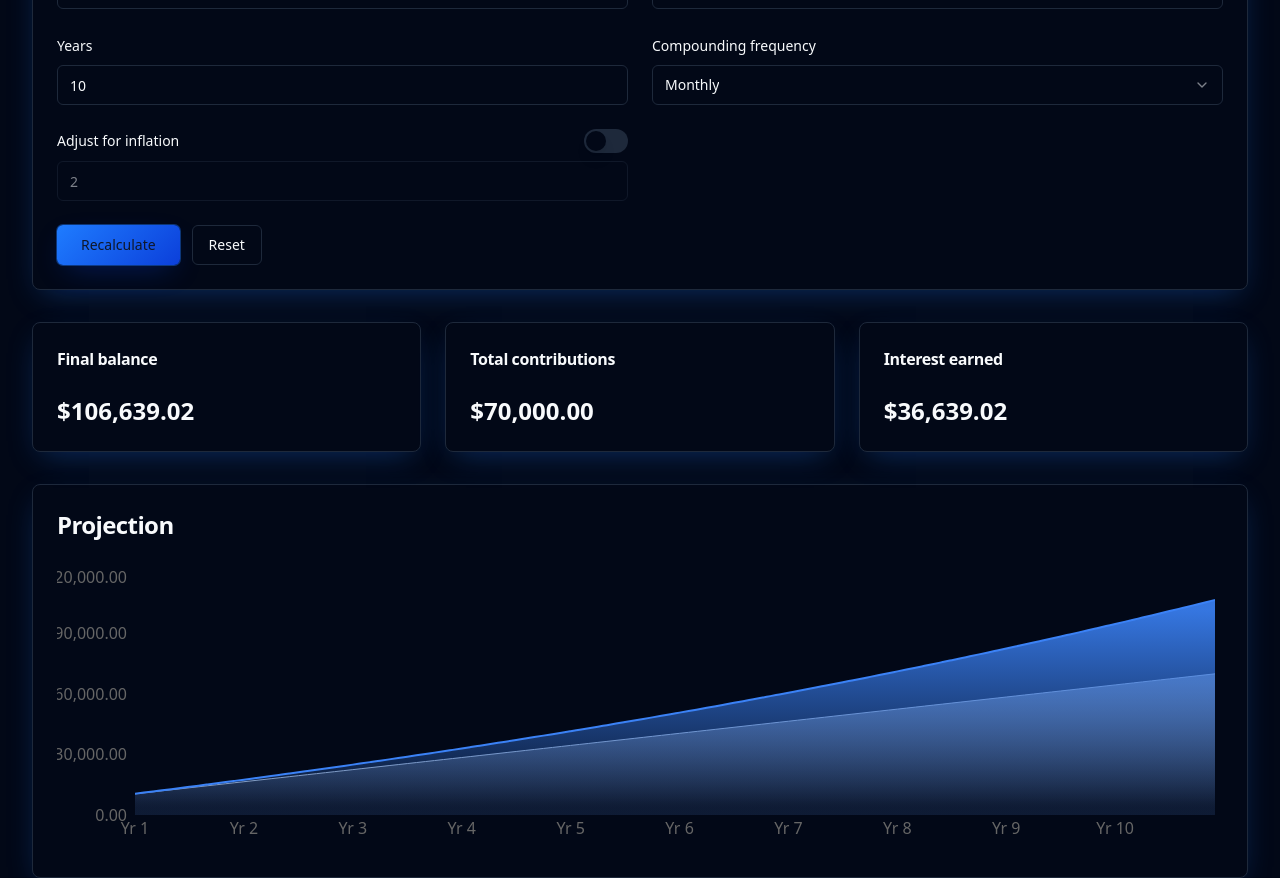
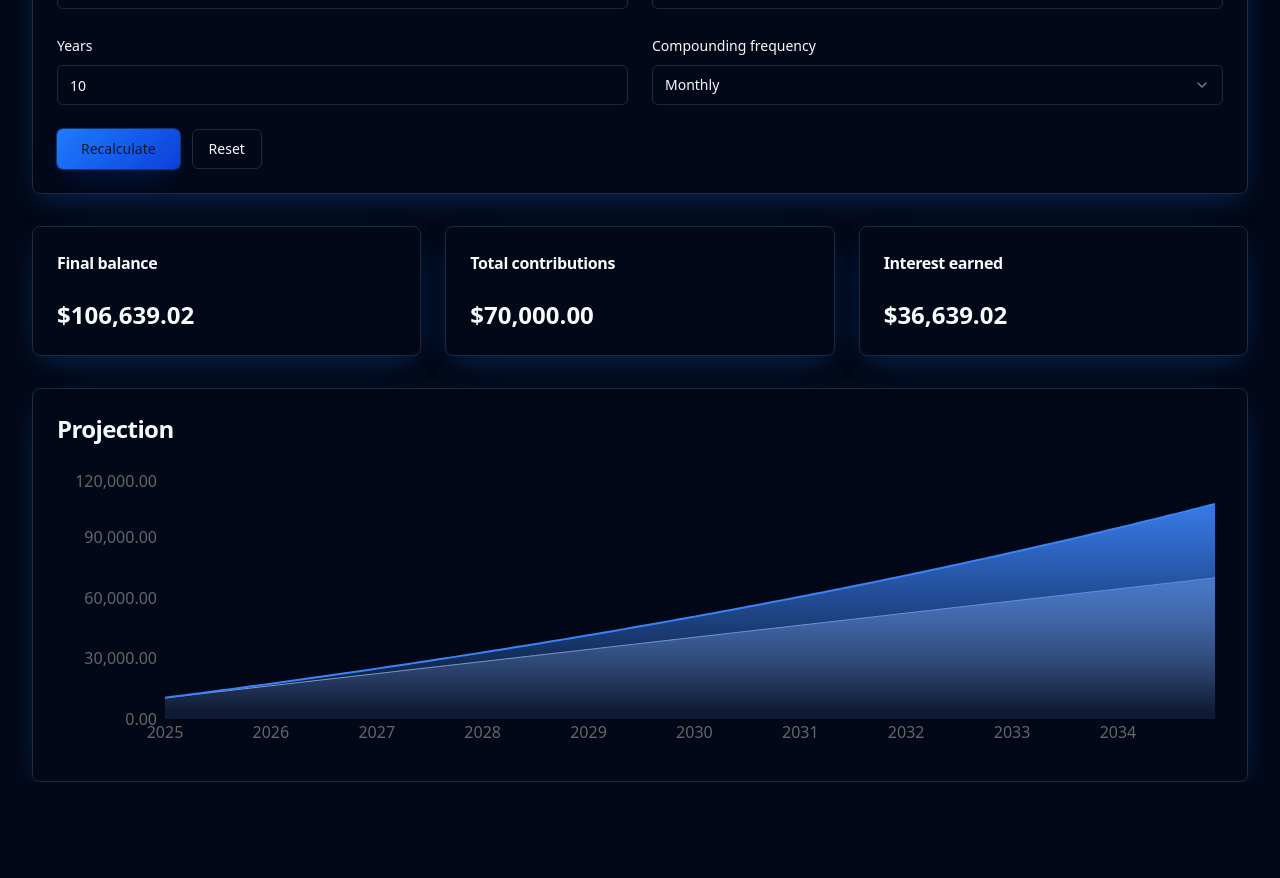
Before and after one commit to pzykedelika/snowballcalculator, a React (Vite) app: page / in a window 1280 px wide. Shown: the part 500-1378 px from the top of the page. After the commit the page ends 1282 px from the top, so only its background shows below. Built offline with nearby package versions, Linux system fonts and the light colour scheme.

Commit message:
Update calculator functionality
Remove inflation adjustment. Cap years input at 100. Adjust graph axes for better readability and display actual years.

```diff
--- a/src/components/CompoundCalculator.tsx
+++ b/src/components/CompoundCalculator.tsx
@@ -3,7 +3,7 @@ import { Card, CardContent, CardHeader, CardTitle } from "@/components/ui/card";
 import { Label } from "@/components/ui/label";
 import { Input } from "@/components/ui/input";
 import { Select, SelectContent, SelectItem, SelectTrigger, SelectValue } from "@/components/ui/select";
-import { Switch } from "@/components/ui/switch";
+
 import { Button } from "@/components/ui/button";
 import { Area, AreaChart, ResponsiveContainer, Tooltip, XAxis, YAxis } from "recharts";
 
@@ -25,15 +25,16 @@ export default function CompoundCalculator() {
   const [rate, setRate] = useState(7);
   const [years, setYears] = useState(10);
   const [frequency, setFrequency] = useState("12");
-  const [adjustInflation, setAdjustInflation] = useState(false);
-  const [inflation, setInflation] = useState(2);
+
+
   const [contribType, setContribType] = useState("monthly");
   const [customPerYear, setCustomPerYear] = useState(12);
 
-  const { data, finalBalance, totalContrib, interestEarned, realFinal } = useMemo(() => {
+  const { data, finalBalance, totalContrib, interestEarned } = useMemo(() => {
     const months = clampNumber(Math.round(years * 12), 1, 1200);
     const f = parseInt(frequency);
     const mRate = monthlyRateFromNominal(rate, f);
+    const baseYear = new Date().getFullYear();
 
     // Normalize contribution to a monthly equivalent
     const baseAmount = monthly;
@@ -53,19 +54,16 @@ export default function CompoundCalculator() {
       contrib += contribPerMonth;
       const year = Math.ceil(i / 12);
       const month = ((i - 1) % 12) + 1;
-      const label = month === 1 ? `Yr ${year}` : ``;
+      const label = month === 1 ? String(baseYear + year - 1) : "";
       series.push({ idx: i, label, balance, contribution: contrib });
     }
 
     const finalBalance = balance;
     const totalContrib = contrib;
     const interestEarned = finalBalance - totalContrib;
-    const realFinal = adjustInflation
-      ? finalBalance / Math.pow(1 + inflation / 100, years)
-      : finalBalance;
 
-    return { data: series, finalBalance, totalContrib, interestEarned, realFinal };
-  }, [initial, monthly, rate, years, frequency, adjustInflation, inflation, contribType, customPerYear]);
+    return { data: series, finalBalance, totalContrib, interestEarned };
+  }, [initial, monthly, rate, years, frequency, contribType, customPerYear]);
 
   return (
     <section aria-label="Compound interest calculator" className="space-y-8">
@@ -155,25 +153,10 @@ export default function CompoundCalculator() {
               </SelectContent>
             </Select>
           </div>
-          <div className="space-y-2">
-            <div className="flex items-center justify-between">
-              <Label htmlFor="infl-switch">Adjust for inflation</Label>
-              <Switch id="infl-switch" checked={adjustInflation} onCheckedChange={setAdjustInflation} />
-            </div>
-            <Input
-              aria-label="Inflation rate"
-              type="number"
-              min={0}
-              step={0.1}
-              value={inflation}
-              onChange={(e) => setInflation(clampNumber(parseFloat(e.target.value || "0"), 0, 20))}
-              disabled={!adjustInflation}
-            />
-          </div>
           <div className="md:col-span-2 flex gap-3">
             <Button variant="hero" className="px-6">Recalculate</Button>
             <Button variant="outline" onClick={() => {
-              setInitial(10000); setMonthly(500); setRate(7); setYears(10); setFrequency("12"); setAdjustInflation(false); setInflation(2);
+              setInitial(10000); setMonthly(500); setRate(7); setYears(10); setFrequency("12");
             }}>Reset</Button>
           </div>
         </CardContent>
@@ -219,7 +202,7 @@ export default function CompoundCalculator() {
                   </linearGradient>
                 </defs>
                 <XAxis dataKey="label" tickLine={false} axisLine={false} interval={11} />
-                <YAxis tickLine={false} axisLine={false} tickFormatter={(v) => currency.format(v).replace("$", "")} width={70} />
+                <YAxis tickLine={false} axisLine={false} tickFormatter={(v) => currency.format(v).replace("$", "")} width={100} />
                 <Tooltip
                   contentStyle={{ background: "hsl(var(--popover))", border: "1px solid hsl(var(--border))" }}
                   labelStyle={{ color: "hsl(var(--muted-foreground))" }}
@@ -230,9 +213,6 @@ export default function CompoundCalculator() {
               </AreaChart>
             </ResponsiveContainer>
           </div>
-          {adjustInflation && (
-            <p className="mt-4 text-sm text-muted-foreground">Inflation-adjusted final balance: {currency.format(realFinal)}</p>
-          )}
         </CardContent>
       </Card>
 
@@ -250,14 +230,6 @@ export default function CompoundCalculator() {
                   "@type": "Answer",
                   text: "We model monthly growth using an effective monthly rate derived from your nominal annual rate and compounding frequency, adding contributions each month."
                 }
-              },
-              {
-                "@type": "Question",
-                name: "Can I adjust for inflation?",
-                acceptedAnswer: {
-                  "@type": "Answer",
-                  text: "Yes. Toggle inflation and set the annual inflation rate to view real purchasing power of your projection."
-                }
               }
             ]
           })
```
